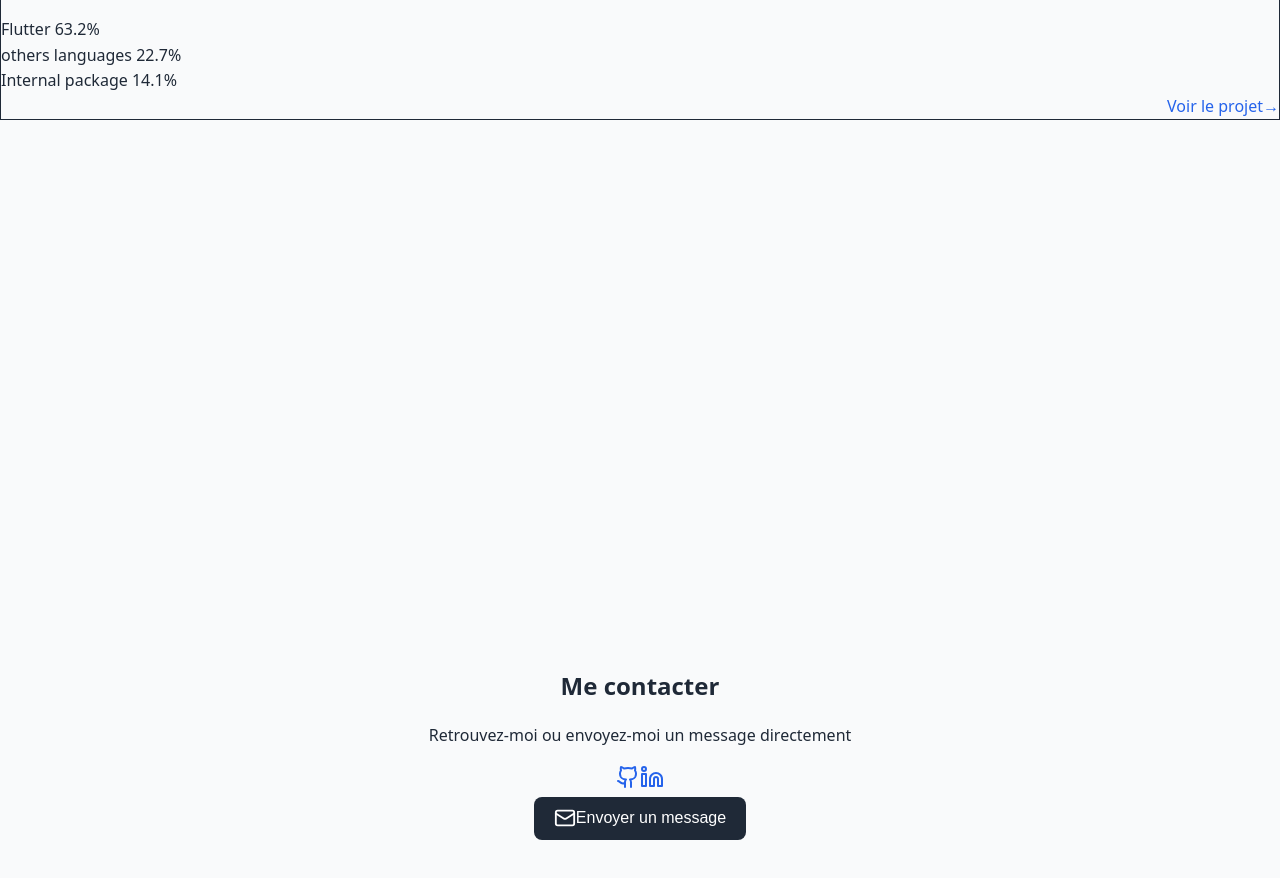
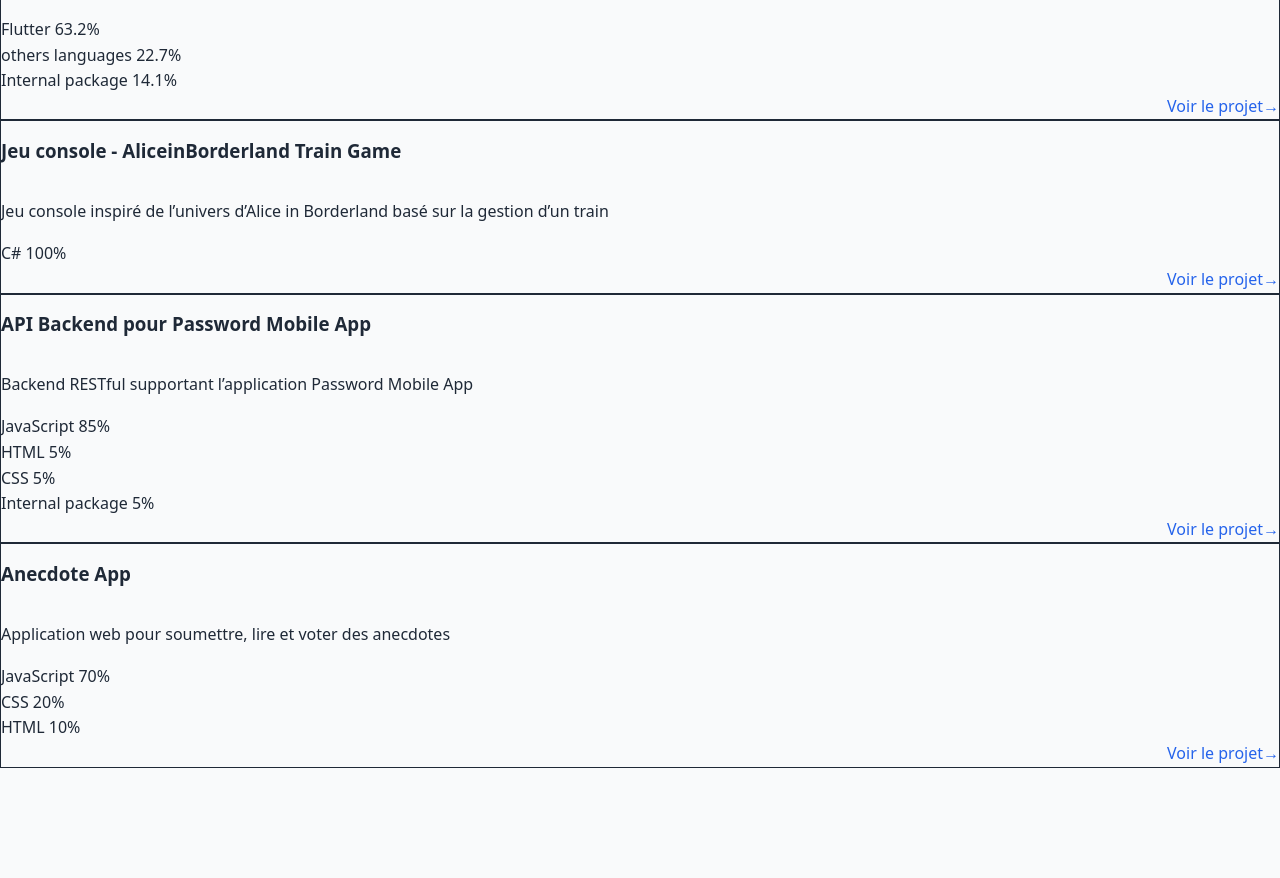
Before and after one commit to powksy94/Portfolio, a React (Vite) app: page / in a window 1280 px wide. Shown: the part 2780-3658 px from the top of the page. Built offline with nearby package versions, Linux system fonts and the light colour scheme.

Commit message:
Add recent projects

```diff
--- a/src/data/projects.js
+++ b/src/data/projects.js
@@ -109,4 +109,60 @@ export const projects = [
       },
     ],
   },
+  {
+    slug: "aliceinborderland-train-game",
+    title: "Jeu console - AliceinBorderland Train Game",
+    description: "Jeu console inspiré de l’univers d’Alice in Borderland basé sur la gestion d’un train",
+    tech: "C#, programmation orientée objet, algorithmes",
+    externalLink: "https://github.com/powksy94/AliceinBorderlandTrainGame",
+    languages: [{ name: "C#", value: 100 }],
+    content: [
+      "Conception d’un jeu console en C# focalisé sur la gestion et la survie dans un train",
+      "Architecture de classes pour gérer les éléments du jeu (joueur, train, obstacles)",
+      "Boucles principales pour le déroulement du jeu et interactions temps réel",
+      "Implémentation d’événements aléatoires et conditions de victoire/défaite",
+      "Optimisation de la logique de progression et des retours utilisateurs",
+    ],
+  },
+
+  {
+    slug: "passwordmobileapp-backend",
+    title: "API Backend pour Password Mobile App",
+    description: "Backend RESTful supportant l’application Password Mobile App",
+    tech: "Node.js, Express, MongoDB, JavaScript",
+    externalLink: "https://github.com/powksy94/passwordmobileapp_backend",
+    languages: [
+      { name: "JavaScript", value: 85 },
+      { name: "HTML", value: 5 },
+      { name: "CSS", value: 5 },
+      { name: "Internal package", value: 5 },
+    ],
+    content: [
+      "Création d’un backend Express.js pour gérer les utilisateurs et les mots de passe",
+      "Connexion à une base de données MongoDB pour stockage persistant",
+      "Routes sécurisées avec authentification et validation des requêtes",
+      "CRUD complet pour les mots de passe avec chiffrement et bonnes pratiques de sécurité",
+      "Gestion des erreurs et réponses API claires pour intégration front-end",
+    ],
+  },
+
+  {
+    slug: "anecdote-app",
+    title: "Anecdote App",
+    description: "Application web pour soumettre, lire et voter des anecdotes",
+    tech: "React, JavaScript, CSS",
+    externalLink: "https://github.com/powksy94/anecdote_app",
+    languages: [
+      { name: "JavaScript", value: 70 },
+      { name: "CSS", value: 20 },
+      { name: "HTML", value: 10 },
+    ],
+    content: [
+      "Développement d’une application React pour afficher des anecdotes",
+      "Intégration de fonctionnalités pour ajouter, filtrer et voter des anecdotes",
+      "Gestion de l’état avec hooks React (useState, useEffect)",
+      "Interface utilisateur réactive et intuitive",
+      "Animations simples pour l’amélioration de l’expérience utilisateur",
+    ],
+  },
 ];
```
